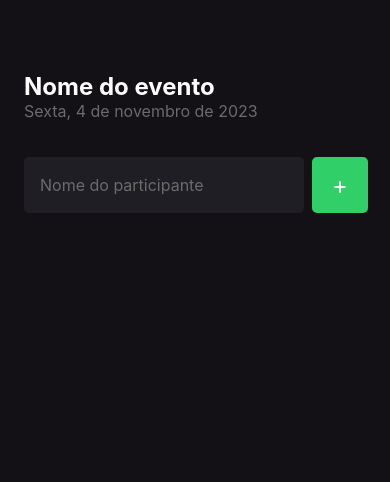
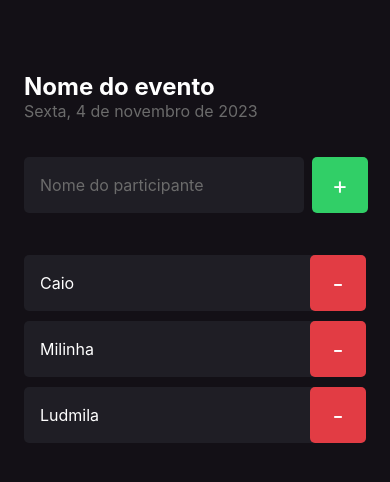
Before and after one commit to victorcaio06/i-am-here-react-native-ignite, a React Native app: screen / in a window 390 px wide. Shown: the top 482 px of the page. Built offline with nearby package versions, Linux system fonts and the light colour scheme.

Commit message:
FEAT: added Participant

```diff
--- /dev/null
+++ b/src/components/Participant/index.tsx
@@ -0,0 +1,19 @@
+import { View, Text, TouchableOpacity } from 'react-native';
+
+import { styles } from './styles';
+
+type Props = {
+  name: string;
+};
+
+export function Participant({ name }: Props) {
+  return (
+    <View style={styles.container}>
+      <Text style={styles.name}>{name}</Text>
+
+      <TouchableOpacity style={styles.button}>
+        <Text style={styles.buttonText}>-</Text>
+      </TouchableOpacity>
+    </View>
+  );
+}
--- /dev/null
+++ b/src/components/Participant/styles.ts
@@ -0,0 +1,33 @@
+import { StyleSheet } from 'react-native';
+
+export const styles = StyleSheet.create({
+  container: {
+    width: '100%',
+    borderRadius: 5,
+    marginBottom: 10,
+    flexDirection: 'row',
+    alignItems: 'center',
+    backgroundColor: '#1F1E25',
+  },
+
+  name: {
+    flex: 1,
+    color: '#FFF',
+    fontSize: 16,
+    marginLeft: 16,
+  },
+
+  buttonText: {
+    color: '#FFF',
+    fontSize: 24,
+  },
+
+  button: {
+    width: 56,
+    height: 56,
+    borderRadius: 5,
+    alignItems: 'center',
+    justifyContent: 'center',
+    backgroundColor: '#E23C44',
+  },
+});
--- a/src/screens/Home/index.tsx
+++ b/src/screens/Home/index.tsx
@@ -1,6 +1,7 @@
 import { Text, TextInput, View, TouchableOpacity } from 'react-native';
 
 import { styles } from './styles';
+import { Participant } from '../../components/Participant';
 
 export default function Home() {
   function handleParticipantAdd() {
@@ -24,6 +25,10 @@
           <Text style={styles.buttonText}>+</Text>
         </TouchableOpacity>
       </View>
+
+      <Participant name="Caio"/>
+      <Participant name="Milinha" />
+      <Participant name="Ludmila" />
     </View>
   );
 }
```
